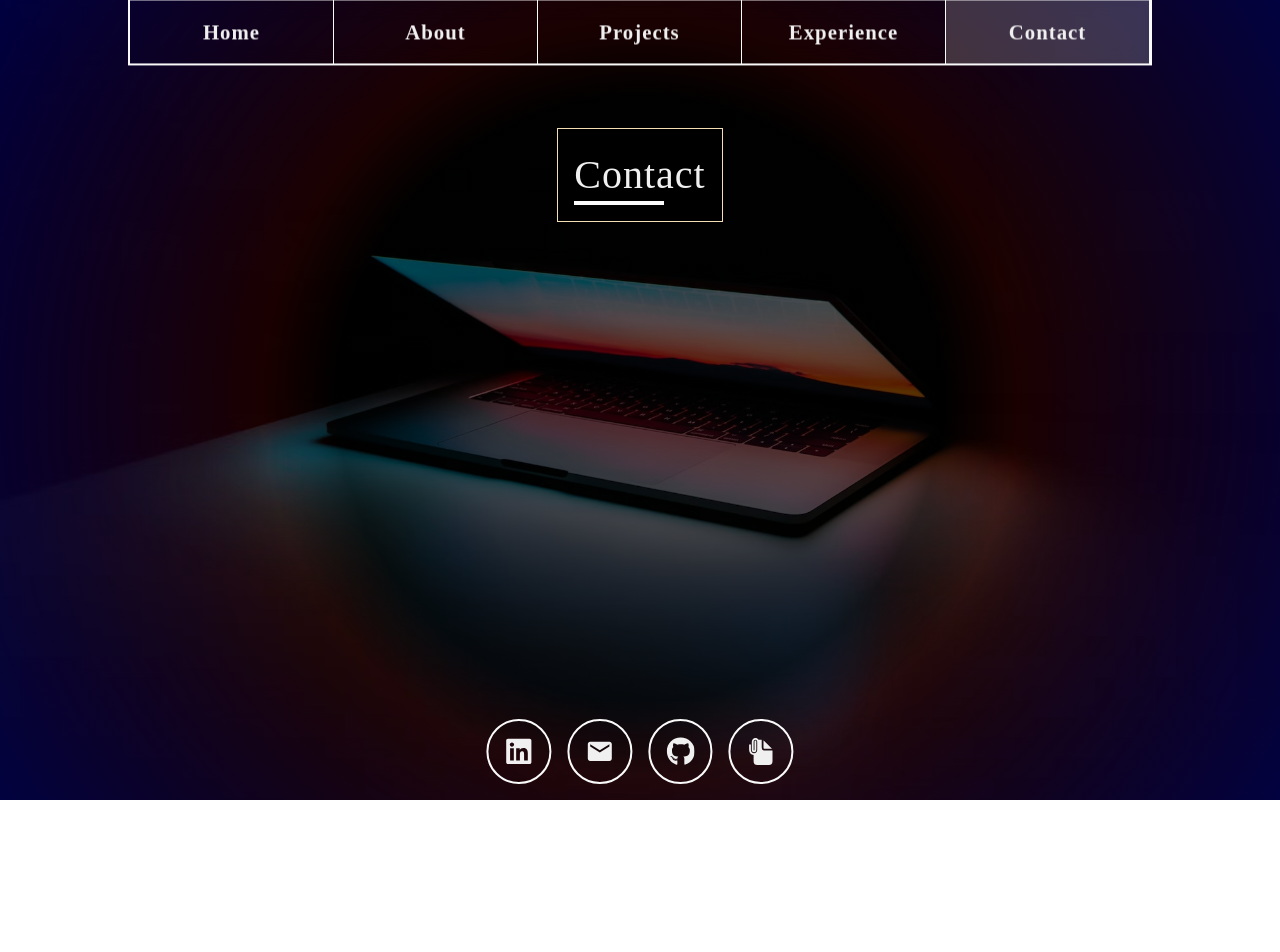
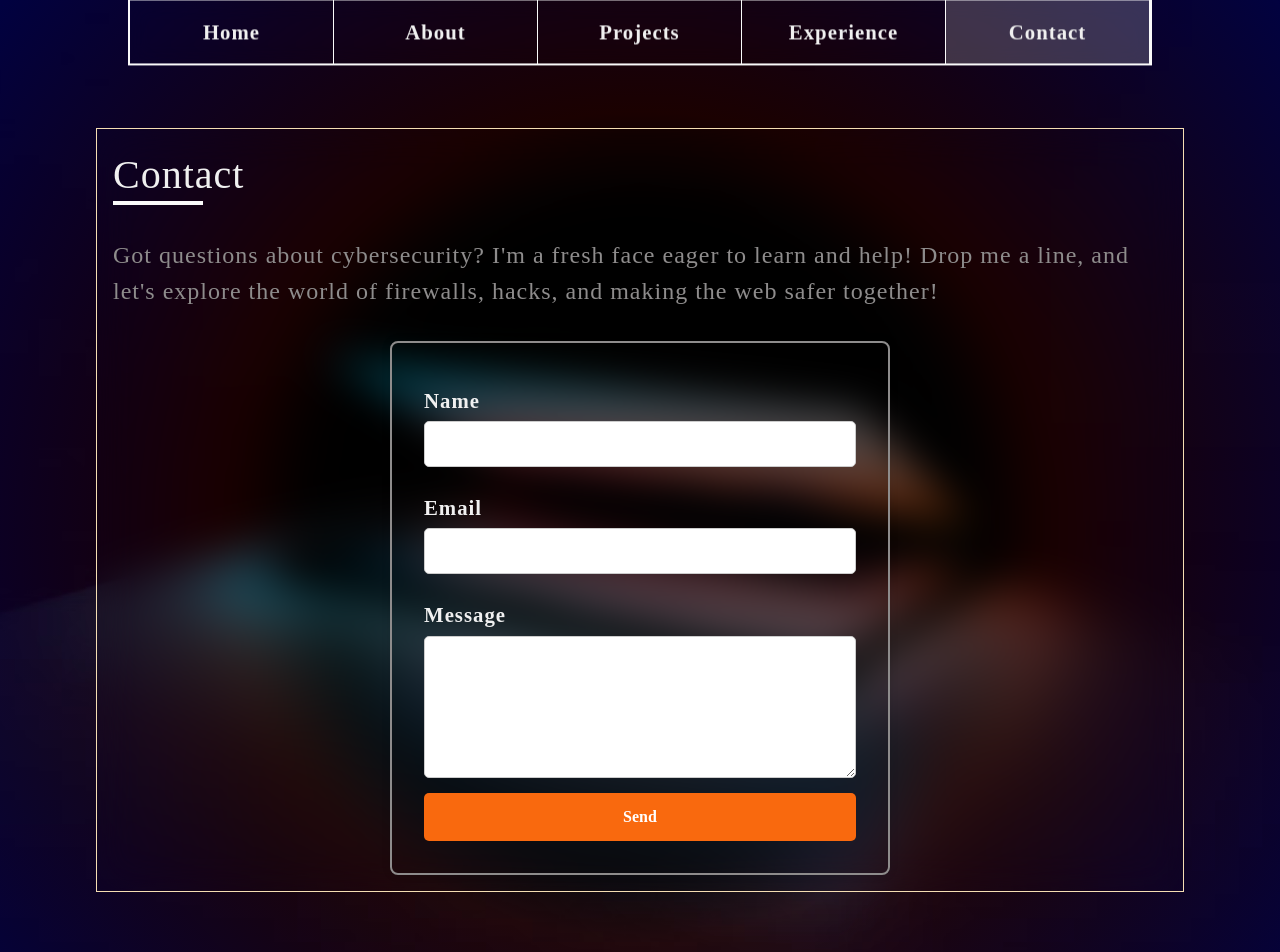
Before and after one commit to AnilKumar3494/ghanath-portfolio, a React (Vite) app: page /contact in a window 1280 px wide. Shown: the top 952 px of the page. Before the commit the page ends 800 px from the top, so only its background shows below. Built offline with nearby package versions, Linux system fonts and the light colour scheme.

Commit message:
contact form added

```diff
--- a/package.json
+++ b/package.json
@@ -10,6 +10,8 @@
     "preview": "vite preview"
   },
   "dependencies": {
+    "@emailjs/browser": "^4.3.3",
+    "emailjs-com": "^3.2.0",
     "react": "^18.2.0",
     "react-dom": "^18.2.0",
     "react-icons": "^5.2.1",
--- /dev/null
+++ b/src/components/ContactForm.jsx
@@ -0,0 +1,51 @@
+import React, { useRef } from "react";
+import emailjs from "emailjs-com"; // Using emailjs-com for sending emails
+import "./contactFormStyles.css"; // Import the CSS file for styles
+
+const ContactForm = () => {
+  const form = useRef();
+
+  const sendEmail = (e) => {
+    e.preventDefault();
+
+    emailjs
+      .sendForm(
+        "service_your_service_id",
+        "template_your_template_id",
+        form.current,
+        "user_your_user_id"
+      )
+      .then(
+        (result) => {
+          console.log(result.text);
+          console.log("Message sent successfully");
+        },
+        (error) => {
+          console.log(error.text);
+          console.error("Failed to send message. Error:", error);
+        }
+      );
+
+    // Clear the form fields after submission if needed
+    form.current.reset();
+  };
+
+  return (
+    <div className="contact-form-container">
+      <form onSubmit={sendEmail} ref={form}>
+        <label htmlFor="user_name">Name</label>
+        <input type="text" id="user_name" name="user_name" required />
+
+        <label htmlFor="user_email">Email</label>
+        <input type="email" id="user_email" name="user_email" required />
+
+        <label htmlFor="message">Message</label>
+        <textarea id="message" name="message" rows="5" required></textarea>
+
+        <button type="submit">Send</button>
+      </form>
+    </div>
+  );
+};
+
+export default ContactForm;
--- /dev/null
+++ b/src/components/contactFormStyles.css
@@ -0,0 +1,58 @@
+.contact-form-container {
+  width: 100%;
+  max-width: 500px;
+  margin: 0 auto;
+  padding: 2rem;
+
+  border-radius: 8px;
+  border: 2px solid var(--medium-gray);
+  box-shadow: 0px 0px 10px rgba(0, 0, 0, 0.1);
+}
+
+.contact-form-container form {
+  display: flex;
+  flex-direction: column;
+}
+
+.contact-form-container label {
+  margin-top: 10px;
+  font-weight: bold;
+  font-size: var(--font-size-150);
+}
+
+.contact-form-container input,
+.contact-form-container textarea {
+  width: 100%;
+  padding: 10px;
+  margin-top: 5px;
+  margin-bottom: 15px;
+  border: 1px solid #ccc;
+  border-radius: 5px;
+  outline: none;
+}
+
+.contact-form-container input:focus,
+.contact-form-container textarea:focus {
+  border-color: rgba(0, 206, 158, 1);
+  box-shadow: 0px 0px 5px rgba(0, 206, 158, 0.5);
+}
+
+.contact-form-container textarea {
+  resize: vertical;
+  min-height: 100px;
+}
+
+.contact-form-container button[type="submit"] {
+  background-color: rgb(249, 105, 14);
+  color: white;
+  font-weight: bold;
+  border: none;
+  padding: 12px 20px;
+  cursor: pointer;
+  border-radius: 5px;
+  font-size: 16px;
+}
+
+.contact-form-container button[type="submit"]:hover {
+  background-color: #ff8124;
+}
--- a/src/pages/Contact.jsx
+++ b/src/pages/Contact.jsx
@@ -1,8 +1,8 @@
 import React from "react";
 import NavBar from "../components/NavBar";
-import Container from "../components/Container";
 import BgImg from "../components/BgImg";
 import QuickLinks from "../components/QuickLinks";
+import ContactForm from "../components/ContactForm";
 
 const Contact = () => {
   return (
@@ -12,8 +12,12 @@ const Contact = () => {
       <section className="container">
         <div className="container_content">
           <h2 className="h2">Contact</h2>
-          {/* <img src="" alt="A sample project image would be here" /> */}
-          {/* <Container /> */}
+          <p>
+            Got questions about cybersecurity? I'm a fresh face eager to learn
+            and help! Drop me a line, and let's explore the world of firewalls,
+            hacks, and making the web safer together!
+          </p>
+          <ContactForm />
         </div>
       </section>
 
--- a/src/pages/Home.jsx
+++ b/src/pages/Home.jsx
@@ -7,7 +7,7 @@ import QuickLinks from "../components/QuickLinks";
 const Home = () => {
   return (
     <>
-      <NavBar className="nav_bar" />
+      <NavBar />
 
       <div className="background_image content_align">
         <section className="landing_page_content">
--- a/src/pages/Project.jsx
+++ b/src/pages/Project.jsx
@@ -9,7 +9,7 @@ const projectsInput = [
   {
     id: 1,
     projectTitle: "Digital Forensics Project",
-    duration: "May 2023-Sept 2023",
+    duration: "May 2023 - Sept 2023",
     description:
       "Conducted an in-depth analysis of hashing algorithms including MD5, SHA1, and SHA256 as part of an Information Forensics course project.",
     details: [
@@ -19,11 +19,10 @@ const projectsInput = [
       "Collaborated with team members to simulate real-world forensic scenarios and present findings on the significance of secure hashing algorithms in preserving digital evidence integrity.",
     ],
     demo: "#url",
-    code: "#github url",
   },
   {
     id: 2,
-    projectTitle: "TCP Traffic Analysis Using tcpdump",
+    projectTitle: "TCP Traffic Analysis Using TCPDump",
     duration: "Aug 2023",
     description:
       "Completed a guided project focusing on utilizing tcpdump, a versatile Linux networking utility, for capturing and analyzing TCP traffic.",
@@ -54,7 +53,7 @@ const projectsInput = [
   {
     id: 4,
     projectTitle: "Microsoft Windows Defender & Firewall",
-    duration: "May 2023-Aug 2023",
+    duration: "May 2023 - Aug 2023",
     description:
       "Completed the guided lab on Microsoft Windows Defender and Firewall for Beginners.",
     details: [
@@ -67,7 +66,7 @@ const projectsInput = [
   {
     id: 5,
     projectTitle: "Spotted Lanternfly Egg Detection System",
-    duration: "Sep 2022 – May 2023",
+    duration: "Sep 2022 - May 2023",
     description:
       "Ensured the project met quality standards and specifications by overseeing the implementation and testing processes.",
     details: [
```
Also changed, not shown: 1 other file (tests, documents, lock files or other folders).
